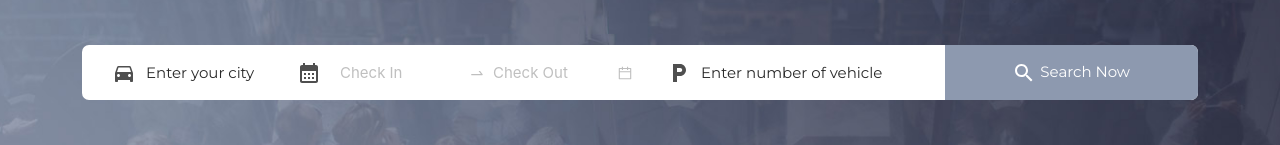
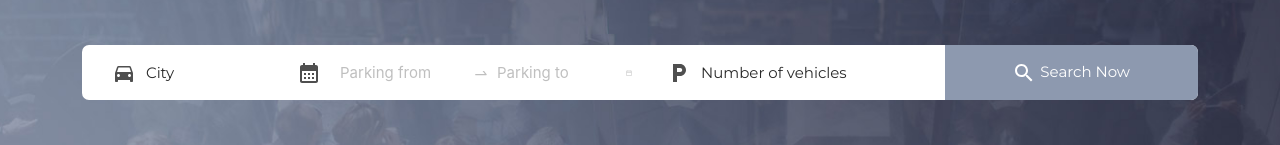
Before and after one commit to SohaibShahzad/desalis.github.io, a React (Create React App) app: page /parking in a window 1280 px wide. Shown: the part 377-522 px from the top of the page. Built offline with nearby package versions, Linux system fonts and the light colour scheme; a web font is replaced by a local one.

Commit message:
Navbar updated

```diff
--- a/src/Components/DateForPaking/ParkingDate.jsx
+++ b/src/Components/DateForPaking/ParkingDate.jsx
@@ -95,7 +95,7 @@ const ParkingDate = () => {
         disabledTime={disabledRangeTime}
         popupClassName={style.popup}
         className={style.date}
-        placeholder={["Check In", "Check Out"]}
+        placeholder={["Parking from", "Parking to"]}
         showTime={{
           format: "HH:00",
           defaultValue: dayjs(),
--- a/src/Components/DateForPaking/ParkingDate.module.css
+++ b/src/Components/DateForPaking/ParkingDate.module.css
@@ -1,5 +1,6 @@
 .date {
   border: none;
+  font-size: 6px;
 }
 
 @media screen and (max-width: 600px) {
--- a/src/Components/Navbar/Navbar.jsx
+++ b/src/Components/Navbar/Navbar.jsx
@@ -61,6 +61,7 @@ const Navbar = ({ list }) => {
   const [nav2, setNav2] = useState(false);
   const [menuOpen, setMenuOpen] = useState(false);
   const dispatch = useDispatch();
+  const [openRoom, setOpenRoom] = useState(false);
   const [openOptions, setOpenOptions] = useState(false);
   const { options } = useSelector((state) => state.searchOption);
   const [option, setOption] = useState(options);
@@ -351,7 +352,7 @@ const Navbar = ({ list }) => {
             </div>
           </div>
         </div>
-        {list && result && <Alert />}
+        {/* {list && result && <Alert />} */}
       </header>
 
       {list && (
@@ -367,11 +368,7 @@ const Navbar = ({ list }) => {
               <div className="col-lg-12">
                 <div className={` ${style.search_form}`}>
                   <div className="row position-relative">
-                    <div
-                      className={`${
-                        navSearch ? "col-lg-3" : "col-lg-2"
-                      } align-self-center`}
-                    >
+                    <div className={`col-lg-2 align-self-center`}>
                       {navSearch ? (
                         <fieldset className="d-flex align-items-center">
                           <HotelIcon className=" me-2" />
@@ -379,7 +376,7 @@ const Navbar = ({ list }) => {
                             type="text"
                             name="cityHotel"
                             className={style.form_select}
-                            placeholder="Enter your city"
+                            placeholder="City"
                             autoComplete="off"
                             value={city}
                             required
@@ -398,7 +395,7 @@ const Navbar = ({ list }) => {
                             type="text"
                             name="cityHotelAndParking"
                             className={style.form_select}
-                            placeholder="Enter your city"
+                            placeholder="City"
                             autoComplete="off"
                             value={cityHotelAndParking}
                             required
@@ -417,7 +414,7 @@ const Navbar = ({ list }) => {
                             type="text"
                             name="cityParking"
                             className={style.form_select}
-                            placeholder="Enter your city"
+                            placeholder="City"
                             autoComplete="off"
                             value={cityParking}
                             required
@@ -433,7 +430,7 @@ const Navbar = ({ list }) => {
                     </div>
                     <div
                       className={`${
-                        navSearch ? "col-lg-3" : nav2 ? "col-lg-3" : "col-lg-4"
+                        navSearch || nav2 ? "col-lg-3" : "col-lg-4"
                       } align-self-center`}
                     >
                       <fieldset className="d-flex align-items-center">
@@ -449,7 +446,7 @@ const Navbar = ({ list }) => {
                     </div>
                     <div
                       className={`${
-                        nav2 ? "col-lg-5" : "col-lg-3"
+                        nav2 ? "col-lg-5" : navSearch ? "col-lg-4" : "col-lg-3"
                       } align-self-center position-relative`}
                     >
                       {navSearch ? (
@@ -601,7 +598,7 @@ const Navbar = ({ list }) => {
                         </fieldset>
                       ) : nav2 ? (
                         <div className="d-flex justify-content-between">
-                          <fieldset className="d-flex align-items-center">
+                          <fieldset className="container d-flex align-items-center">
                             <PersonIcon className=" me-2" />
                             <span
                               onClick={() => setOpenOptions(!openOptions)}
@@ -755,7 +752,7 @@ const Navbar = ({ list }) => {
                               type="number"
                               name="vehicle"
                               className={style.form_select}
-                              placeholder="Number of vehicles"
+                              placeholder="Vehicles"
                               autoComplete="off"
                               value={c}
                               // required
@@ -775,7 +772,7 @@ const Navbar = ({ list }) => {
                             type="number"
                             name="vehicle"
                             className={style.form_select}
-                            placeholder="Enter number of vehicle"
+                            placeholder="Number of vehicles"
                             autoComplete="off"
                             value={c}
                             // required
--- a/src/Components/Navbar/navbar.module.css
+++ b/src/Components/Navbar/navbar.module.css
@@ -47,8 +47,8 @@
   background-color: white;
   color: gray;
   border-radius: 5px;
-  /* -webkit-box-shadow: 0px 0px 10px -5px rgba(0, 0, 0, 0.4); */
-  /* box-shadow: 0px 0px 10px -5px rgba(0, 0, 0, 0.4); */
+  -webkit-box-shadow: 0px 0px 10px -5px rgba(0, 0, 0, 0.4);
+  box-shadow: 0px 0px 10px -5px rgba(0, 0, 0, 0.4);
 }
 
 .optionItem {
```
Also changed, not shown: src/Pages/Parking Section/ParkingList/ParkingList.jsx (deleted, +0 -33 lines).
